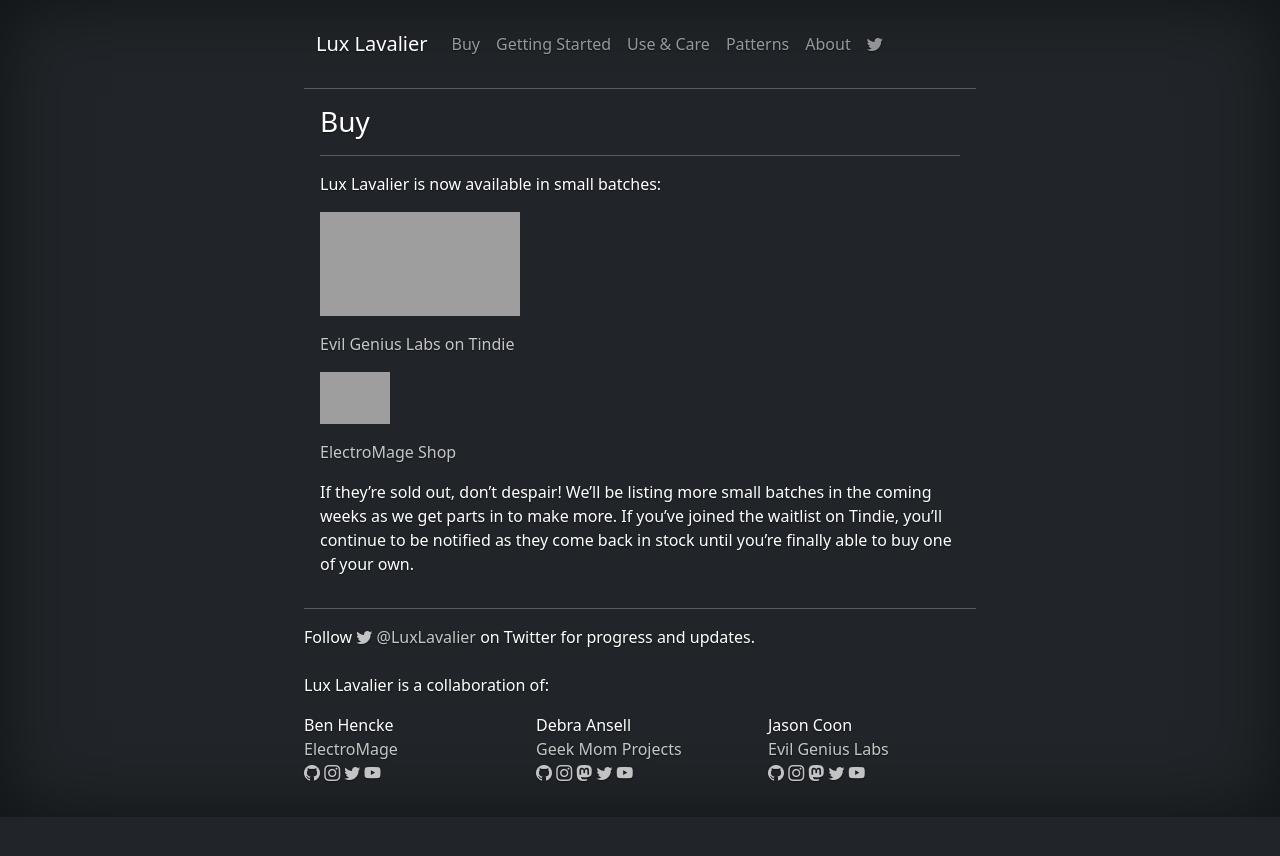
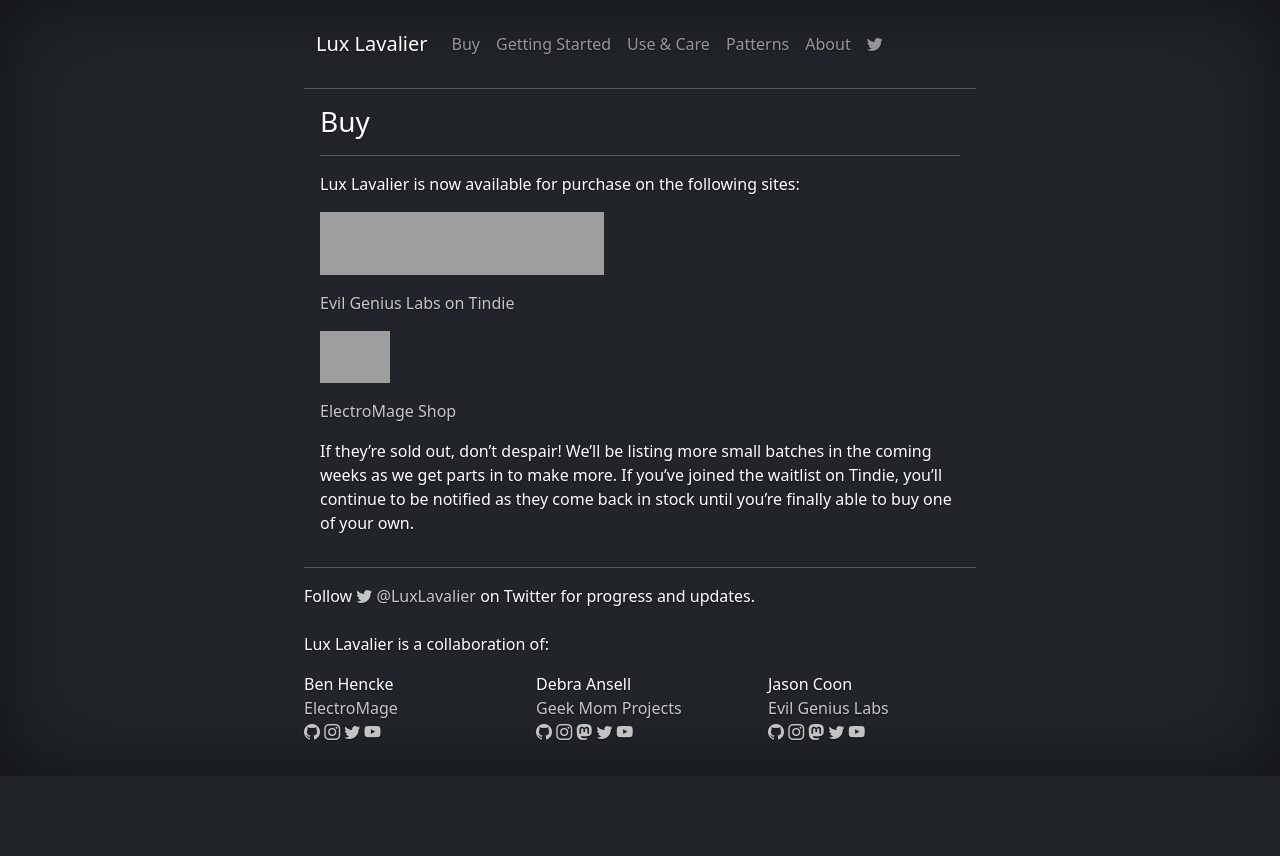
Before and after one commit to LuxLavalier/LuxLavalier.github.io, a Jekyll site: the page built from buy/index.md, in a window 1280 px wide. Shown: the top 856 px of the page. Built offline with Jekyll 4.4.1, drawn with Linux system fonts in a browser that asks for light colours; grey boxes are pictures that could not be loaded.

Commit message:
Update buy page.

```diff
--- a/buy/index.md
+++ b/buy/index.md
@@ -3,9 +3,9 @@
 title: Buy
 ---
 
-Lux Lavalier is now available in small batches:
+Lux Lavalier is now available for purchase on the following sites:
 
-  <a href="https://www.tindie.com/products/27123"><img src="https://d2ss6ovg47m0r5.cloudfront.net/badges/tindie-larges.png" alt="Evil Genius Labs on Tindie" width="200" height="104"></a>
+  <a href="https://www.tindie.com/products/27123"><img src="https://d2ss6ovg47m0r5.cloudfront.net/badges/tindie-larges.png" alt="Evil Genius Labs on Tindie" height="63"></a>
 
   [Evil Genius Labs on Tindie](https://www.tindie.com/products/27123/)
 
```
